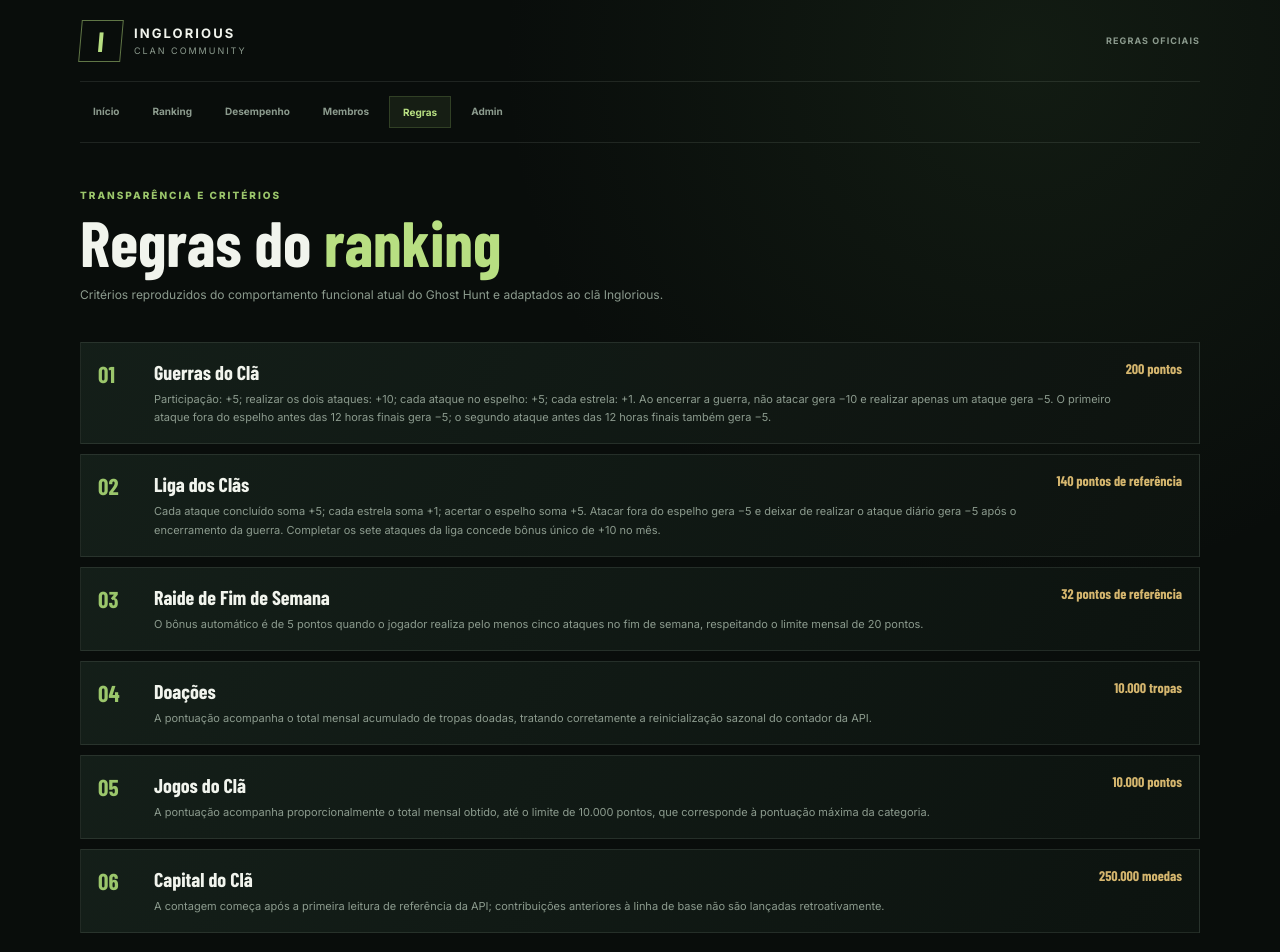
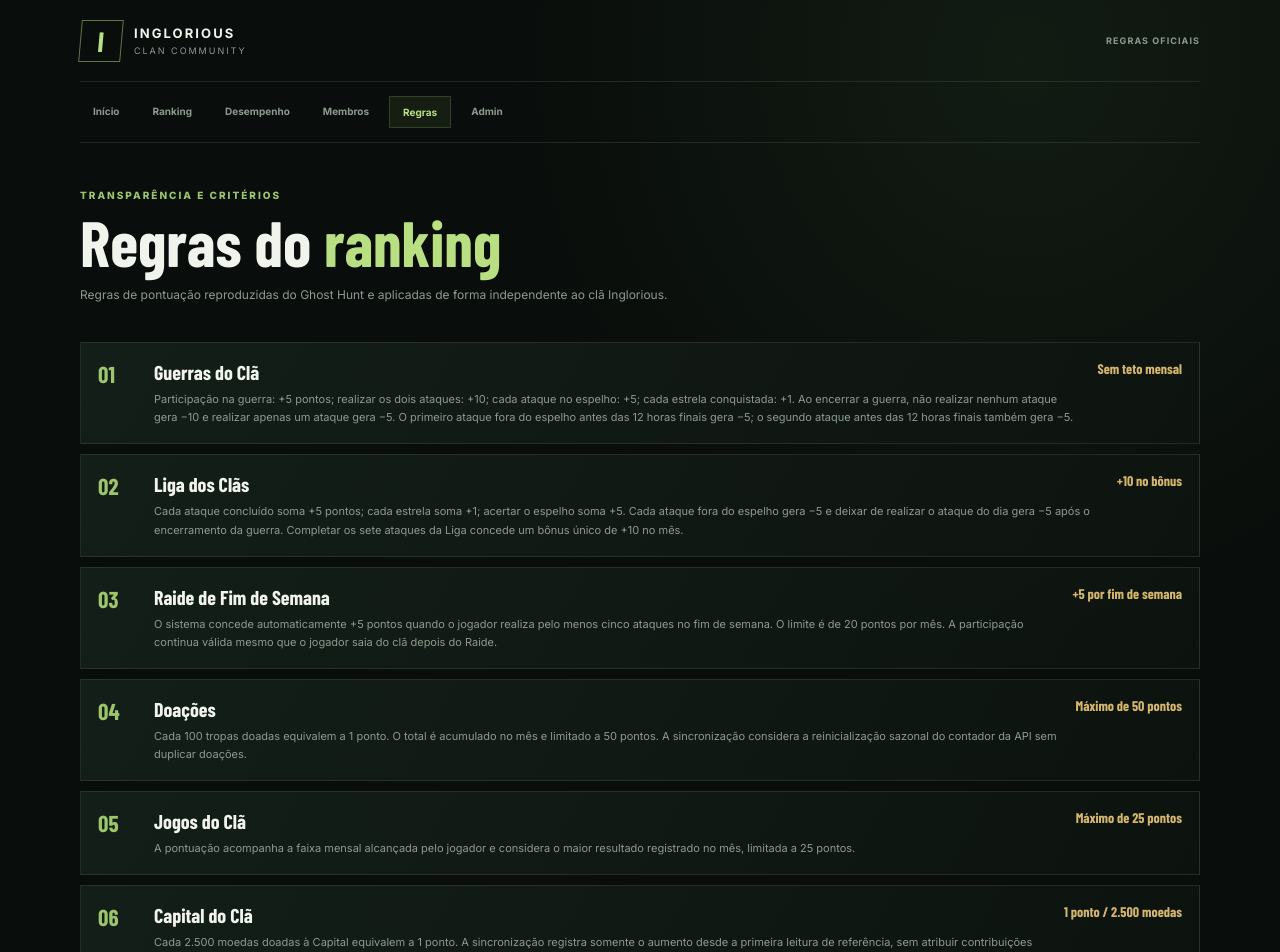
Before and after one commit to cristofer-rsg/Inglorious, a Next.js app: page /rules in a window 1280 px wide. Shown: the top 952 px of the page. Built offline with nearby package versions, Linux system fonts and the light colour scheme; a web font is replaced by a local one.

Commit message:
fix(rules): document official Ghost Hunt scoring limits

```diff
--- a/src/app/rules/page.tsx
+++ b/src/app/rules/page.tsx
@@ -2,12 +2,36 @@ import SiteNav from "@/components/site-nav";
 
 export default function RulesPage() {
   const rules = [
-    { title: "Guerras do Clã", target: "200 pontos", detail: "Participação: +5; realizar os dois ataques: +10; cada ataque no espelho: +5; cada estrela: +1. Ao encerrar a guerra, não atacar gera −10 e realizar apenas um ataque gera −5. O primeiro ataque fora do espelho antes das 12 horas finais gera −5; o segundo ataque antes das 12 horas finais também gera −5." },
-    { title: "Liga dos Clãs", target: "140 pontos de referência", detail: "Cada ataque concluído soma +5; cada estrela soma +1; acertar o espelho soma +5. Atacar fora do espelho gera −5 e deixar de realizar o ataque diário gera −5 após o encerramento da guerra. Completar os sete ataques da liga concede bônus único de +10 no mês." },
-    { title: "Raide de Fim de Semana", target: "32 pontos de referência", detail: "O bônus automático é de 5 pontos quando o jogador realiza pelo menos cinco ataques no fim de semana, respeitando o limite mensal de 20 pontos." },
-    { title: "Doações", target: "10.000 tropas", detail: "A pontuação acompanha o total mensal acumulado de tropas doadas, tratando corretamente a reinicialização sazonal do contador da API." },
-    { title: "Jogos do Clã", target: "10.000 pontos", detail: "A pontuação acompanha proporcionalmente o total mensal obtido, até o limite de 10.000 pontos, que corresponde à pontuação máxima da categoria." },
-    { title: "Capital do Clã", target: "250.000 moedas", detail: "A contagem começa após a primeira leitura de referência da API; contribuições anteriores à linha de base não são lançadas retroativamente." },
+    {
+      title: "Guerras do Clã",
+      target: "Sem teto mensal",
+      detail: "Participação na guerra: +5 pontos; realizar os dois ataques: +10; cada ataque no espelho: +5; cada estrela conquistada: +1. Ao encerrar a guerra, não realizar nenhum ataque gera −10 e realizar apenas um ataque gera −5. O primeiro ataque fora do espelho antes das 12 horas finais gera −5; o segundo ataque antes das 12 horas finais também gera −5.",
+    },
+    {
+      title: "Liga dos Clãs",
+      target: "+10 no bônus",
+      detail: "Cada ataque concluído soma +5 pontos; cada estrela soma +1; acertar o espelho soma +5. Cada ataque fora do espelho gera −5 e deixar de realizar o ataque do dia gera −5 após o encerramento da guerra. Completar os sete ataques da Liga concede um bônus único de +10 no mês.",
+    },
+    {
+      title: "Raide de Fim de Semana",
+      target: "+5 por fim de semana",
+      detail: "O sistema concede automaticamente +5 pontos quando o jogador realiza pelo menos cinco ataques no fim de semana. O limite é de 20 pontos por mês. A participação continua válida mesmo que o jogador saia do clã depois do Raide.",
+    },
+    {
+      title: "Doações",
+      target: "Máximo de 50 pontos",
+      detail: "Cada 100 tropas doadas equivalem a 1 ponto. O total é acumulado no mês e limitado a 50 pontos. A sincronização considera a reinicialização sazonal do contador da API sem duplicar doações.",
+    },
+    {
+      title: "Jogos do Clã",
+      target: "Máximo de 25 pontos",
+      detail: "A pontuação acompanha a faixa mensal alcançada pelo jogador e considera o maior resultado registrado no mês, limitada a 25 pontos.",
+    },
+    {
+      title: "Capital do Clã",
+      target: "1 ponto / 2.500 moedas",
+      detail: "Cada 2.500 moedas doadas à Capital equivalem a 1 ponto. A sincronização registra somente o aumento desde a primeira leitura de referência, sem atribuir contribuições anteriores à ativação.",
+    },
   ];
 
   return (
@@ -17,11 +41,11 @@ export default function RulesPage() {
         <span className="connection">REGRAS OFICIAIS</span>
       </header>
       <SiteNav active="/rules" />
-      <section className="page-heading"><span className="eyebrow">TRANSPARÊNCIA E CRITÉRIOS</span><h1>Regras do <em>ranking</em></h1><p>Critérios reproduzidos do comportamento funcional atual do Ghost Hunt e adaptados ao clã Inglorious.</p></section>
+      <section className="page-heading"><span className="eyebrow">TRANSPARÊNCIA E CRITÉRIOS</span><h1>Regras do <em>ranking</em></h1><p>Regras de pontuação reproduzidas do Ghost Hunt e aplicadas de forma independente ao clã Inglorious.</p></section>
       <section className="rules-list">
         {rules.map((rule, index) => <article className="rule-card" key={rule.title}><span className="rule-index">{String(index + 1).padStart(2, "0")}</span><div><h2>{rule.title}</h2><p>{rule.detail}</p></div><strong>{rule.target}</strong></article>)}
       </section>
-      <section className="eligibility-note"><h2>Elegibilidade</h2><p>O ranking considera jogadores ativos e elegíveis. Líderes e vice-líderes não participam da classificação.</p></section>
+      <section className="eligibility-note"><h2>Elegibilidade e classificação</h2><p>O ranking considera jogadores ativos e elegíveis. Líderes e vice-líderes não participam da classificação. Guerras, Liga e Raide não possuem teto geral além dos limites específicos descritos; penalidades são descontadas e o total nunca fica abaixo de zero.</p></section>
     </main>
   );
 }
```
